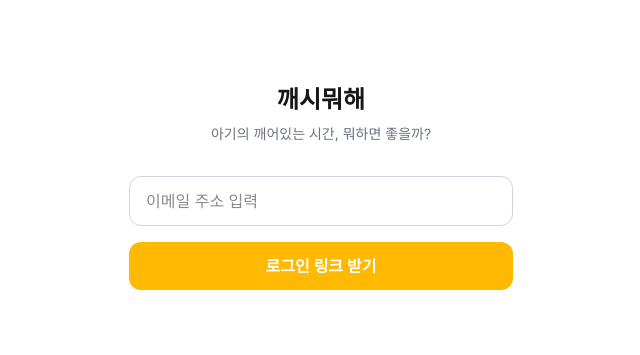
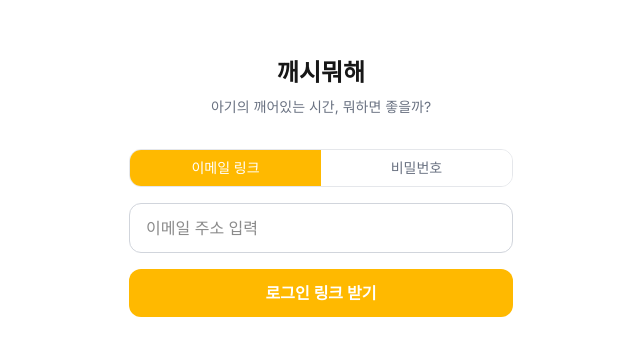
Before and after one commit to boldmottt/kkaesi-mwohae, a Next.js app: page /login in a window 1280 px wide. Shown: the part 213-568 px from the top of the page, without its empty margins (319-959 px from the left). Built offline with nearby package versions, Linux system fonts and the light colour scheme; no server answers.

Commit message:
feat: 비밀번호 로그인 추가

```diff
--- a/src/app/login/page.tsx
+++ b/src/app/login/page.tsx
@@ -2,18 +2,38 @@
 import { useState } from 'react'
 import { createClient } from '@/lib/supabase/client'
 
+type Mode = 'magic' | 'password'
+
 export default function LoginPage() {
+  const [mode, setMode] = useState<Mode>('magic')
   const [email, setEmail] = useState('')
+  const [password, setPassword] = useState('')
   const [sent, setSent] = useState(false)
+  const [error, setError] = useState<string | null>(null)
+  const [loading, setLoading] = useState(false)
   const supabase = createClient()
 
-  async function handleLogin(e: React.FormEvent) {
+  async function handleMagicLink(e: React.FormEvent) {
     e.preventDefault()
+    setLoading(true)
+    setError(null)
     await supabase.auth.signInWithOtp({
       email,
       options: { emailRedirectTo: `${location.origin}/auth/callback` },
     })
+    setLoading(false)
     setSent(true)
+  }
+
+  async function handlePassword(e: React.FormEvent) {
+    e.preventDefault()
+    setLoading(true)
+    setError(null)
+    const { error } = await supabase.auth.signInWithPassword({ email, password })
+    if (error) {
+      setError('이메일 또는 비밀번호가 맞지 않아요.')
+    }
+    setLoading(false)
   }
 
   if (sent) {
@@ -32,7 +52,24 @@ export default function LoginPage() {
     <main className="min-h-screen flex flex-col items-center justify-center p-6">
       <h1 className="text-2xl font-bold mb-2">깨시뭐해</h1>
       <p className="text-gray-500 mb-8 text-sm">아기의 깨어있는 시간, 뭐하면 좋을까?</p>
-      <form onSubmit={handleLogin} className="w-full max-w-sm flex flex-col gap-4">
+
+      <div className="flex w-full max-w-sm mb-4 rounded-xl overflow-hidden border border-gray-200">
+        <button
+          onClick={() => setMode('magic')}
+          className={`flex-1 py-2 text-sm font-medium transition-colors ${mode === 'magic' ? 'bg-amber-400 text-white' : 'bg-white text-gray-500'}`}
+        >
+          이메일 링크
+        </button>
+        <button
+          onClick={() => setMode('password')}
+          className={`flex-1 py-2 text-sm font-medium transition-colors ${mode === 'password' ? 'bg-amber-400 text-white' : 'bg-white text-gray-500'}`}
+        >
+          비밀번호
+        </button>
+      </div>
+
+      {mode === 'magic' ? (
+        <form onSubmit={handleMagicLink} className="w-full max-w-sm flex flex-col gap-4">
           <input
             type="email"
             value={email}
@@ -43,11 +80,40 @@ export default function LoginPage() {
           />
           <button
             type="submit"
-          className="bg-amber-400 text-white rounded-xl px-4 py-3 text-base font-semibold"
+            disabled={loading}
+            className="bg-amber-400 text-white rounded-xl px-4 py-3 text-base font-semibold disabled:opacity-60"
           >
-          로그인 링크 받기
+            {loading ? '전송 중...' : '로그인 링크 받기'}
           </button>
         </form>
+      ) : (
+        <form onSubmit={handlePassword} className="w-full max-w-sm flex flex-col gap-4">
+          <input
+            type="email"
+            value={email}
+            onChange={e => setEmail(e.target.value)}
+            placeholder="이메일 주소"
+            required
+            className="border border-gray-300 rounded-xl px-4 py-3 text-base w-full"
+          />
+          <input
+            type="password"
+            value={password}
+            onChange={e => setPassword(e.target.value)}
+            placeholder="비밀번호"
+            required
+            className="border border-gray-300 rounded-xl px-4 py-3 text-base w-full"
+          />
+          {error && <p className="text-red-500 text-sm">{error}</p>}
+          <button
+            type="submit"
+            disabled={loading}
+            className="bg-amber-400 text-white rounded-xl px-4 py-3 text-base font-semibold disabled:opacity-60"
+          >
+            {loading ? '로그인 중...' : '로그인'}
+          </button>
+        </form>
+      )}
     </main>
   )
 }
```
Lines whose indentation alone changed are shown as unchanged.
